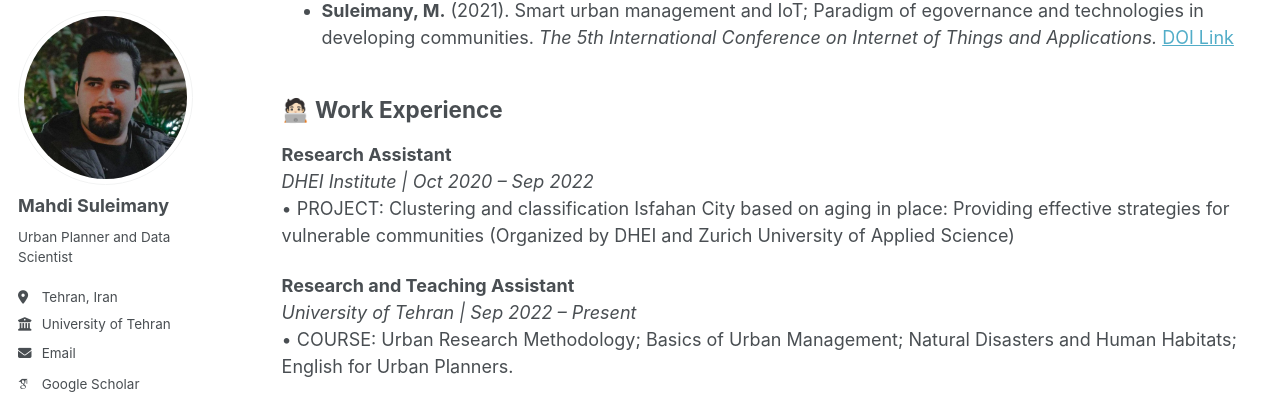
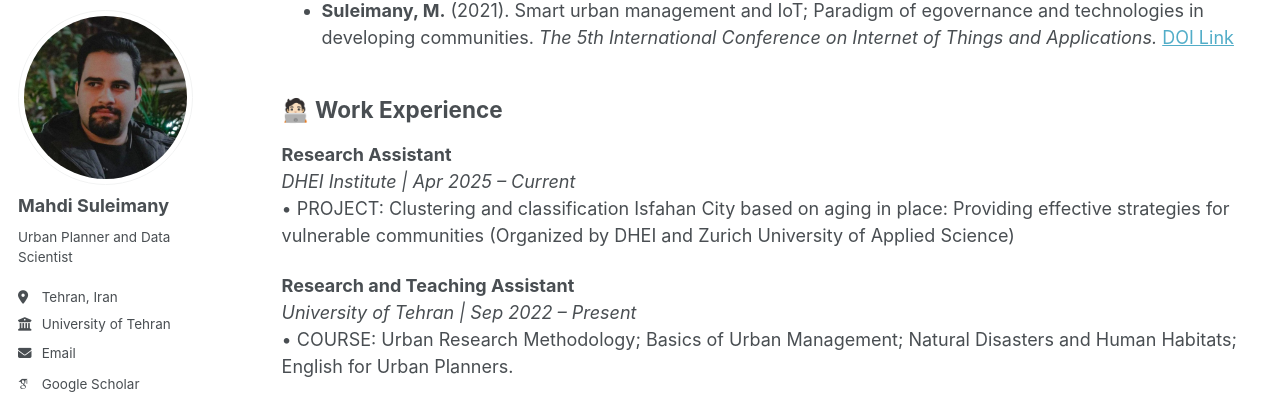
Before and after one commit to mo-soleimani/mo-soleimani.github.io, a Jekyll site: the page built from _pages/cv.md, in a window 1280 px wide and 900 px high, scrolled down 1346 px. Shown: the part 89-483 px from the top of the window. Built offline with Jekyll 4.4.1, drawn with Linux system fonts in a browser that asks for light colours; some web fonts are replaced.

Commit message:
Update cv.md

```diff
--- a/_pages/cv.md
+++ b/_pages/cv.md
@@ -44,7 +44,7 @@ redirect_from:
 ## 🧑🏻‍💻 Work Experience
 
 **Research Assistant**
-*DHEI Institute | Oct 2020 – Sep 2022*
+*DHEI Institute | Apr 2025 – Current*
 • PROJECT: Clustering and classification Isfahan City based on aging in place: Providing effective strategies for vulnerable communities (Organized by DHEI and Zurich University of Applied Science)
 
 **Research and Teaching Assistant**
```
